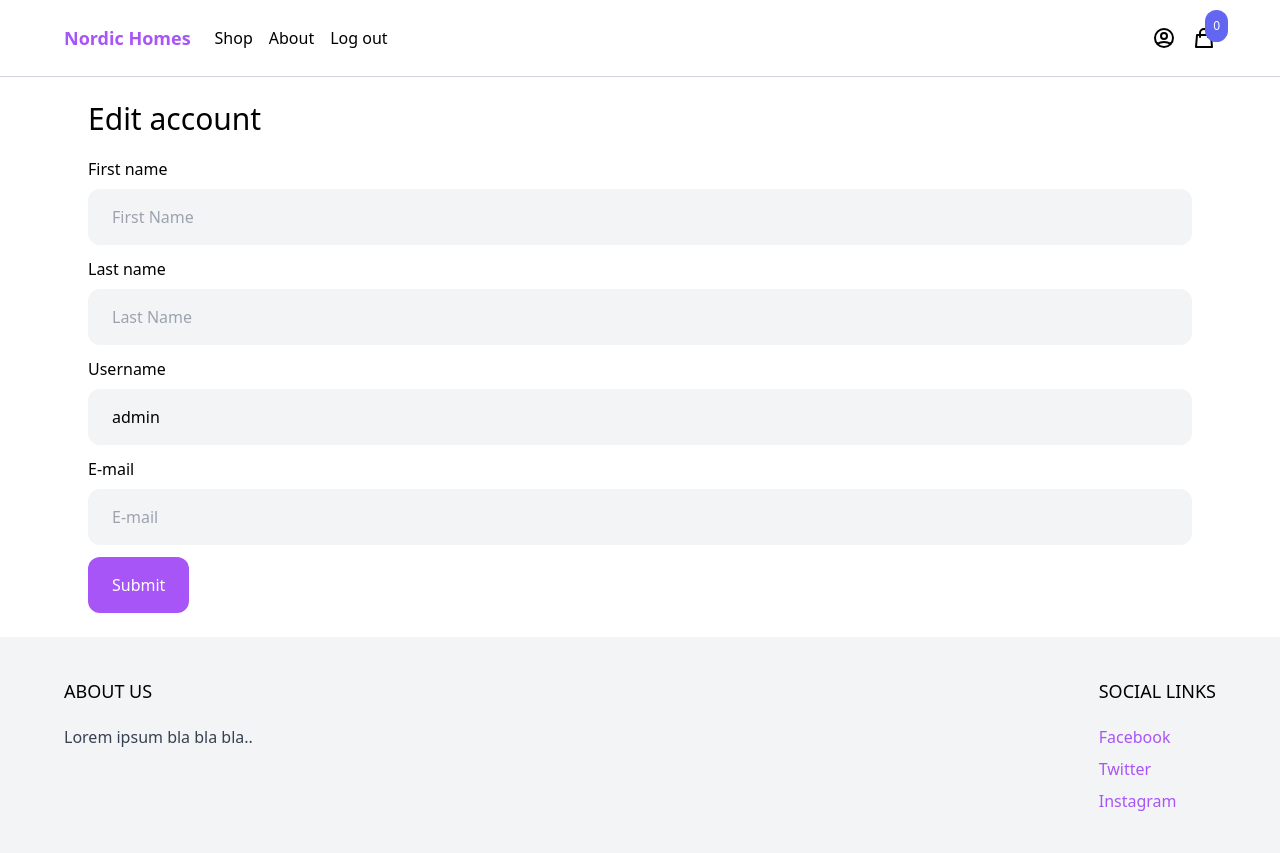
After one commit to serega-s/ecommerce-store, a Django app: page /edit-myaccount/ in a window 1280 px wide. The commit adds this page. Run offline with Django 4.2, Linux system fonts and the light colour scheme; a user stored in the database is signed in; some libraries are stand-ins or nearby versions.

Commit message:
updated cart functionality, possibility to update profile

```diff
--- /dev/null
+++ b/core/templates/core/edit_myaccount.html
@@ -0,0 +1,57 @@
+{% extends 'core/base.html' %}
+
+{% block title %}Edit Account{% endblock %}
+
+{% block content %}
+  <div class="max-w-6xl mx-auto p-6">
+    <h1 class="mb-5 text-3xl">Edit account</h1>
+
+    <form method="post" action="." class="space-y-3">
+      {% csrf_token %}
+
+      <div>
+        <label>First name</label>
+        <input
+            name="first_name"
+            value="{{ request.user.first_name }}"
+            type="text"
+            class="w-full mt-2 py-4 px-6 bg-gray-100 rounded-xl"
+            placeholder="First Name">
+      </div>
+
+      <div>
+        <label>Last name</label>
+        <input
+            name="last_name"
+            value="{{ request.user.last_name }}"
+            type="text"
+            placeholder="Last Name"
+            class="w-full mt-2 py-4 px-6 bg-gray-100 rounded-xl">
+      </div>
+
+      <div>
+        <label>Username</label>
+        <input
+            name="username"
+            value="{{ request.user.username }}"
+            type="text"
+            placeholder="Username"
+            class="w-full mt-2 py-4 px-6 bg-gray-100 rounded-xl">
+      </div>
+
+      <div>
+        <label>E-mail</label>
+        <input
+            name="email"
+            value="{{ request.user.email }}"
+            type="email"
+            placeholder="E-mail"
+            class="w-full mt-2 py-4 px-6 bg-gray-100 rounded-xl">
+      </div>
+
+      <div>
+        <button class="py-4 px-6 rounded-xl text-white bg-purple-500">Submit</button>
+      </div>
+    </form>
+  </div>
+{% endblock %}
--- a/core/templates/core/frontpage.html
+++ b/core/templates/core/frontpage.html
@@ -1,5 +1,6 @@
 {% extends 'core/base.html' %}
 
+{% block title %}Welcome{% endblock %}
 
 {% block content %}
 <header class="px-6 py-10 lg:py-20 bg-purple-500">
--- a/core/urls.py
+++ b/core/urls.py
@@ -7,5 +7,7 @@ urlpatterns = [
     path('shop/', views.ShopView.as_view(), name="shop"),
     path('signup/', views.SignUpView.as_view(), name='signup'),
     path('login/', views.LogInView.as_view(), name='login'),
-    path('logout/', views.LogOutView.as_view(), name='logout')
+    path('logout/', views.LogOutView.as_view(), name='logout'),
+    path('myaccount/', views.MyAccountView.as_view(), name='myaccount'),
+    path('edit-myaccount/', views.EditMyAccountView.as_view(), name='edit_myaccount')
 ]
--- a/core/views.py
+++ b/core/views.py
@@ -1,11 +1,15 @@
 from django.contrib.auth import login
 from django.contrib.auth import logout as auth_logout
 from django.contrib.auth.forms import AuthenticationForm
+from django.contrib.auth.mixins import LoginRequiredMixin
+from django.contrib.auth.models import User
 from django.contrib.auth.views import LoginView
 from django.db.models import Count, Q
-from django.shortcuts import redirect
+from django.shortcuts import redirect, render
 from django.urls import reverse_lazy
-from django.views import generic
+from django.views import generic, View
+from django.views.generic.base import TemplateResponseMixin
+
 from product.models import Category, Product
 
 from .forms import SignUpForm
@@ -50,10 +54,6 @@ class ShopView(generic.ListView):
         return queryset
 
 
-def register(request):
-    return
-
-
 class SignUpView(generic.CreateView):
     form_class = SignUpForm
     template_name = 'core/signup.html'
@@ -80,3 +80,17 @@ class LogOutView(generic.RedirectView):
     def get(self, request, *args, **kwargs):
         auth_logout(request)
         return super(LogOutView, self).get(request, *args, **kwargs)
+
+
+class MyAccountView(LoginRequiredMixin, generic.TemplateView):
+    template_name = 'core/myaccount.html'
+
+
+class EditMyAccountView(LoginRequiredMixin, generic.UpdateView):
+    model = User
+    template_name = 'core/edit_myaccount.html'
+    fields = ['first_name', 'last_name', 'username', 'email']
+    success_url = reverse_lazy('myaccount')
+
+    def get_object(self, queryset=None):
+        return self.request.user
--- a/nordichomes/settings.py
+++ b/nordichomes/settings.py
@@ -30,6 +30,9 @@ ALLOWED_HOSTS = []
 SESSION_COOKIE_AGE = 86400
 CART_SESSION_ID = 'cart'
 
+
+LOGIN_URL = 'login'
+LOGOUT_REDIRECT_URL = 'logout'
 
 # Application definition
 
```
Also changed, not shown: product/migrations/0003_product_image_product_thumbnail.py (added).
